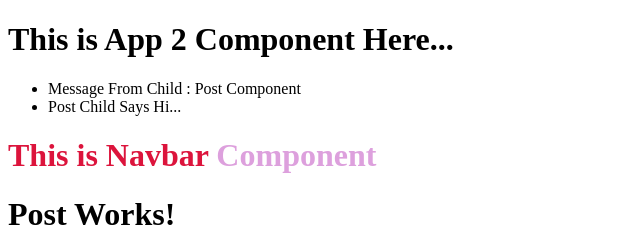
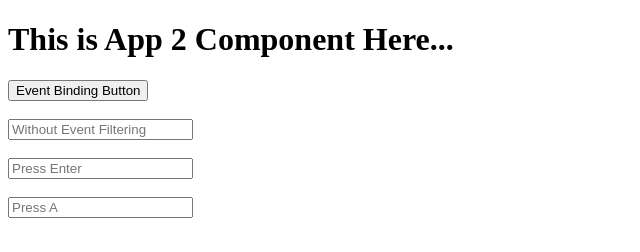
Before and after one commit to manishsajandasani/octacademy-angular, an Angular app: page / in a window 1280 px wide. Shown: the top 252 px of the page, without its empty margins (0-640 px from the left). Built offline with nearby package versions, Linux system fonts and the light colour scheme.

Commit message:
Event Binding and Event Filtering

```diff
--- a/src/app/app.component.html
+++ b/src/app/app.component.html
@@ -1,6 +1,17 @@
 <h1>
   This is App 2 Component Here...
 </h1>
+
+<button (click) = "clickMe()">
+  Event Binding Button
+</button>
+
+<br>
+<br>
+
+<input (keyup)="onKeyUp1($event)" placeholder="Without Event Filtering"> <br> <br>
+<input (keyup.enter)="onKeyUp2()" placeholder="Press Enter"> <br> <br>
+<input (keyup.A)="onKeyUp2()" placeholder="Press A"> <br> <br>
 
 <ul>
   <li>Message From Child : Post Component</li>
--- a/src/app/app.component.ts
+++ b/src/app/app.component.ts
@@ -20,6 +20,23 @@ export class AppComponent implements AfterViewInit {
 
   // Class Binding
   textRedBool: boolean = true;
+
+  // Event Binding
+  clickMe() {
+    console.log("Event Binding Clicked");
+  }
+
+  // Without Angular Event Filtering
+  onKeyUp1($event:any) {
+    if ($event.keyCode === 13) {
+      console.log("Without Event Filtering: " + $event.keyCode);
+    }
+  }
+
+  // Angular Event Filtering
+  onKeyUp2() {
+    console.log("Key Pressed");
+  }
 
   /**
    * Here it prints `undefined`. But, why?
```
Also changed, not shown: 1 other file (tests, documents, lock files or other folders).
